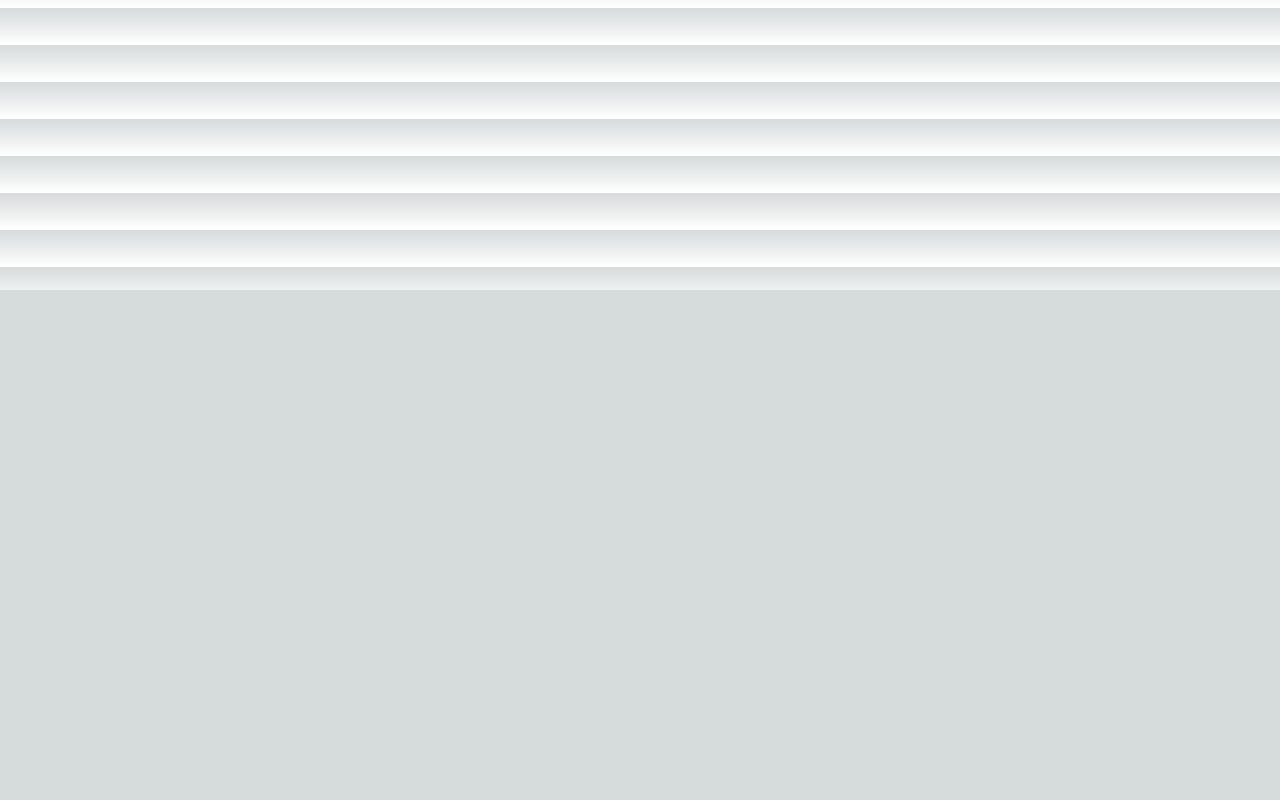
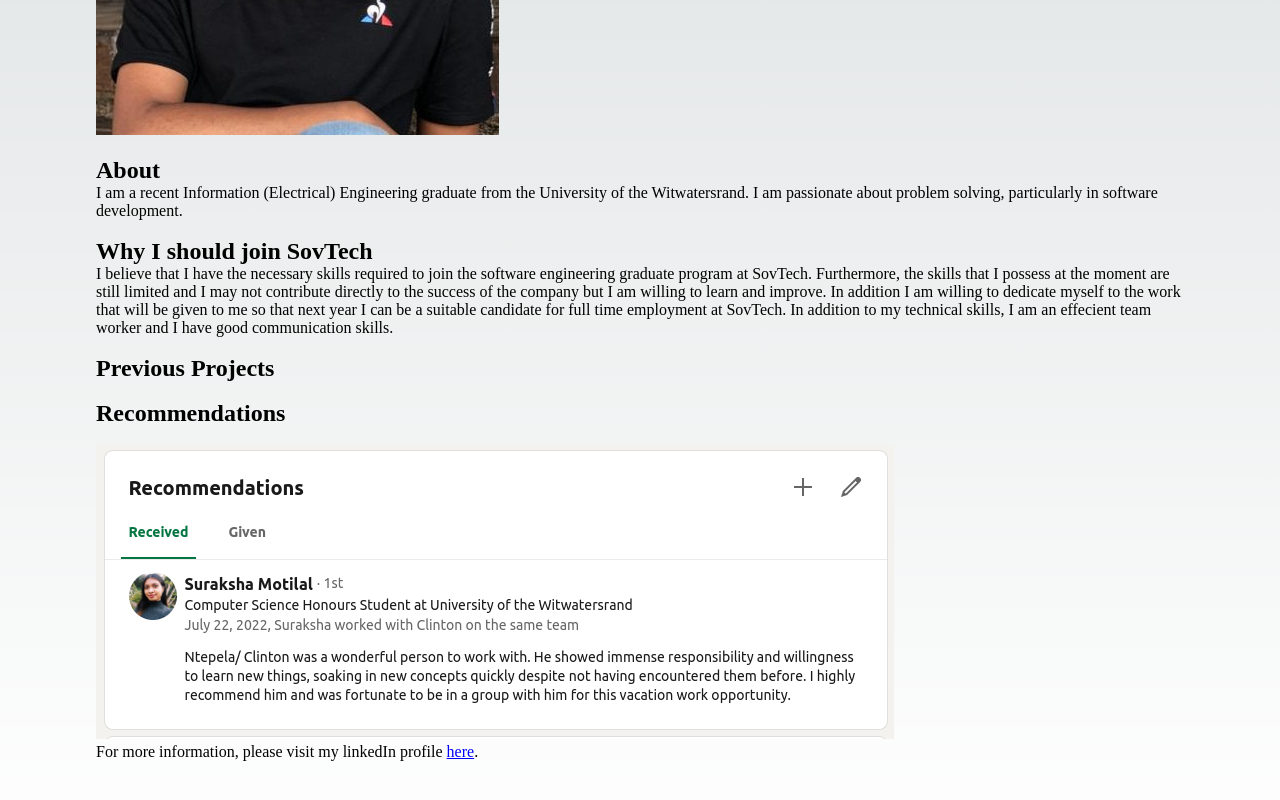
Before and after one commit to clinton724/SovTEch_grad_program_2023, a Next.js app: page / in a window 1280 px wide. Shown: the part 510-1310 px from the top of the page. Before the commit the page ends 800 px from the top, so only its background shows below. Built offline with nearby package versions, Linux system fonts and the light colour scheme.

Commit message:
Portfolio in production

```diff
--- a/pages/index.js
+++ b/pages/index.js
@@ -1,13 +1,42 @@
 import Head from 'next/head'
+import styles from '../styles/Home.module.css'
 
 
 export default function Home() {
   return (
+    <main className={styles.main}>
       <div>
           <Head>
             <title>My Portfolio</title>
           </Head>
           <h1>Ntepela Clinton Letsoela</h1>
+          <p>Information Engineer</p>
+          <br></br>
+          <img src='../facial.jpg'/>
+          <br></br>
+          <br></br>
+          <h2>About</h2>
+          <p className={styles.description.p}>
+            I am a recent Information (Electrical) Engineering graduate from the University of the Witwatersrand.
+            I am passionate about problem solving, particularly in software development.
+          </p>
+          <br></br>
+          <h2>Why I should join SovTech</h2>
+          <p>
+            I believe that I have the necessary skills required to join the software engineering graduate program at SovTech.
+            Furthermore, the skills that I possess at the moment are still limited and I may not contribute directly to the success of the
+            company but I am willing to learn and improve. In addition I am willing to dedicate myself to the work that will be given to me so
+            that next year I can be a suitable candidate for full time employment at SovTech. In addition to my technical skills, I am an effecient
+            team worker and I have good communication skills.
+          </p>
+          <br></br>
+          <h2>Previous Projects</h2>
+          <br></br>
+          <h2>Recommendations</h2>
+          <br></br>
+          <img src='../Recommendations.png'/>
+          <p> For more information, please visit my linkedIn profile<a href="https://www.linkedin.com/in/clinton-letsoela-713654153/" className={styles.link} target="_blank"> <u>here</u></a>.</p>
       </div>
+    </main>
   )
 }
--- a/styles/Home.module.css
+++ b/styles/Home.module.css
@@ -107,6 +107,10 @@
 .logo,
 .thirteen {
   position: relative;
+}
+
+.link {
+  color: blue;
 }
 
 .thirteen {
```
Also changed, not shown: public/Recommendations.png (added), public/facial.jpg (added). Lines whose indentation alone changed are shown as unchanged.
